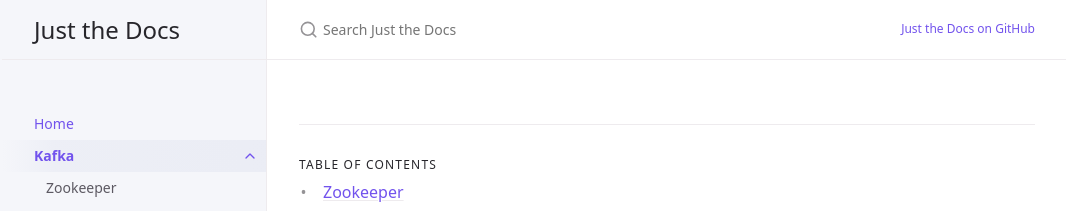
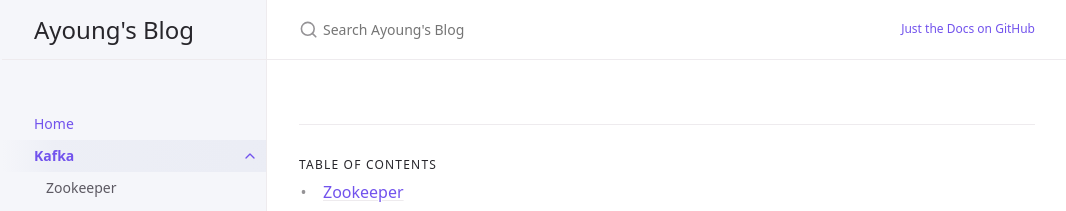
Before and after one commit to ayoung0073/ayoung0073.github.io, a Jekyll site: the page built from docs/kafka/kafka.md, in a window 1280 px wide. Shown: the top 211 px of the page, without its empty margins (105-1171 px from the left). Built offline with Jekyll 4.4.1, drawn with Linux system fonts in a browser that asks for light colours.

Commit message:
add: title 수정

```diff
--- a/_config.yml
+++ b/_config.yml
@@ -15,8 +15,8 @@
 # in the templates via {{ site.myvariable }}.
 
 remote_theme: just-the-docs/just-the-docs
-title: Just the Docs
-description: A Jekyll theme for documentation
+title: Ayoung's Blog
+description:
 baseurl: "" # the subpath of your site, e.g. /blog
 url: "https://ayoung0073.github.io" # the base hostname & protocol for your site, e.g. http://example.com
 
```
